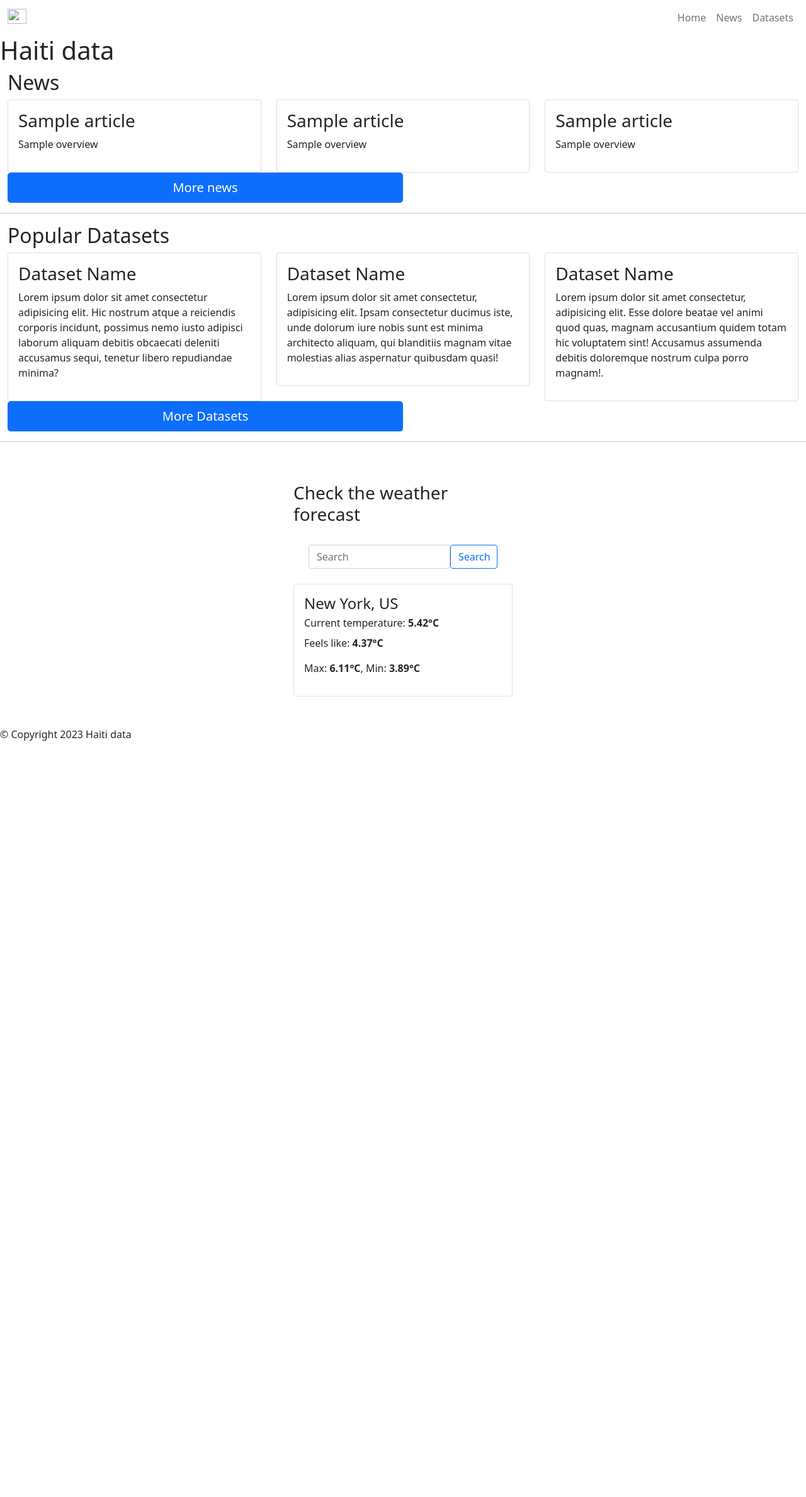
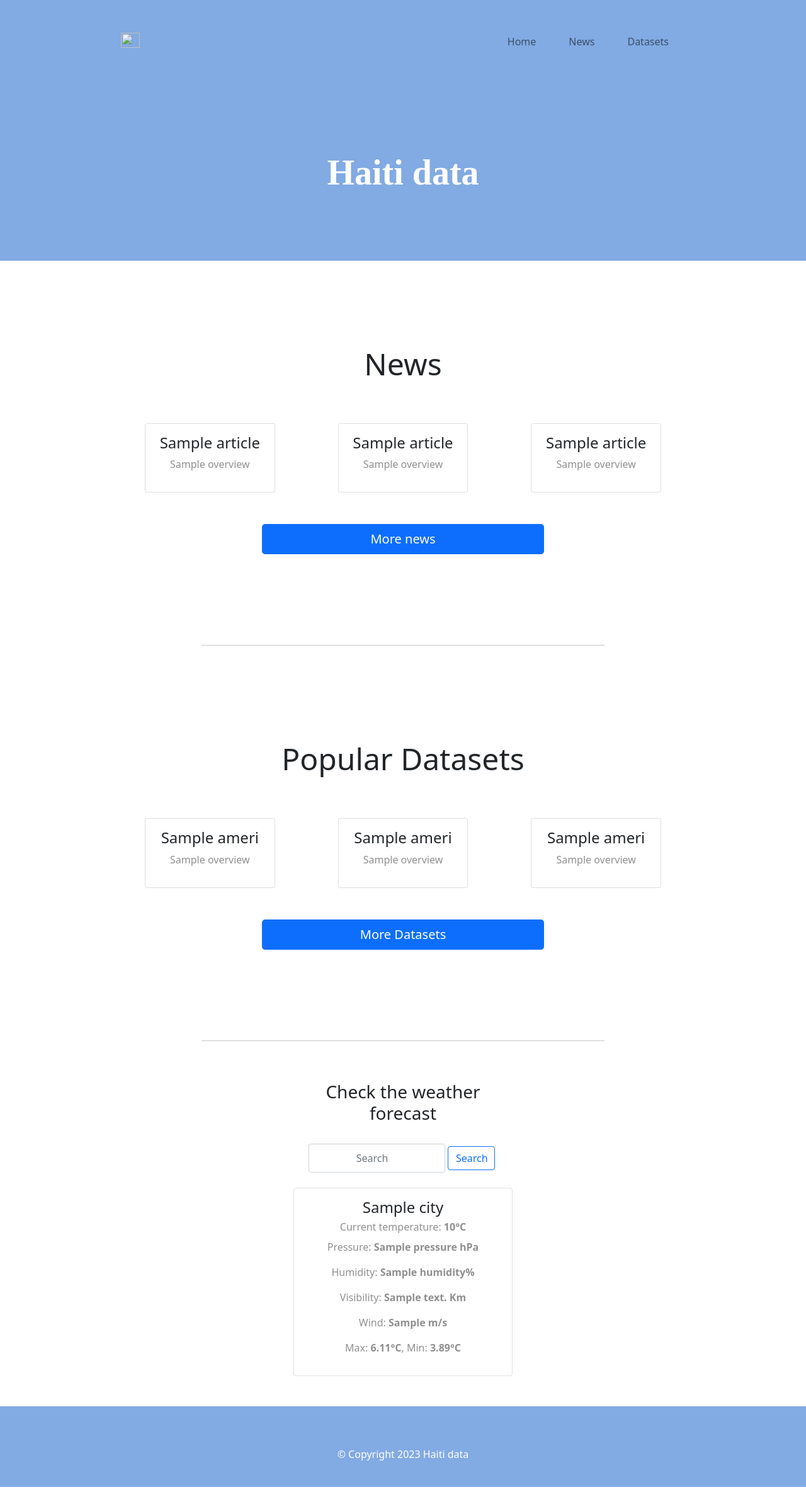
Before and after one commit to cyll99/HD-Haiti-Data-, a Flask app: template templates/home.html in a window 1280 px wide. Shown: that part at 63% size. Before the commit the page ends 1194 px from the top of that part, so only its background shows below. Run offline with Flask 2, Linux system fonts and the light colour scheme; the template is opened without the code that fills it: most values are stand-ins (such as "Sample title", 1, 10 or a date in 2020); the page is wider than the window, and the part outside it is not shown.

Commit message:
home design

```diff
--- a/main.py
+++ b/main.py
@@ -1,15 +1,15 @@
 from flask import Flask, render_template, request
-from amerigeoos import Amerigeoos
 from change_weather import Exchange_rate, Weather
 from news import *
-from ocha import Ocha
+from dataset import Ocha, Amerigeoos
 
 #links for each website
 ocha_link = "https://data.humdata.org/dataset?q=haiti"
 amerigeoos_link = "https://data.amerigeoss.org/gl/group/amerigeoss?q=haiti"
 
 
-
+ocha = Ocha(ocha_link)
+amerigeoos = Amerigeoos(amerigeoos_link)
 
 
 app = Flask(__name__)
@@ -19,12 +19,7 @@ def result():
     """
     returns a list of datasets about Haiti
     """
-    ocha = Ocha(ocha_link)
-    amerigeoos = Amerigeoos(amerigeoos_link)
 
-    #Gathering data
-    ocha_data = zip(ocha.titles, ocha.descriptions, ocha.details)
-    amerigeoos_data = zip(amerigeoos.titles, amerigeoos.descriptions, amerigeoos.details)
 
 
     if request.method == "POST":
@@ -34,12 +29,9 @@ def result():
         ocha = Ocha(ocha_link + f"+{input_key}")
         amerigeoos = Amerigeoos(amerigeoos_link + f"+{input_key}")
 
-        ocha_data = zip(ocha.titles, ocha.descriptions, ocha.details)
-        amerigeoos_data = zip(amerigeoos.titles, amerigeoos.descriptions, amerigeoos.details)
+        return render_template("index.html", ocha = ocha.datasets, amerigeoos = amerigeoos.datasets)
+    return render_template("index.html", ocha = ocha.datasets, amerigeoos = amerigeoos.datasets)
 
-
-        return render_template("index.html", ocha = ocha_data, amerigeoos = amerigeoos_data)
-    return render_template("index.html", ocha = ocha_data, amerigeoos = amerigeoos_data)
 
 @app.route('/news',  methods =["GET", "POST"])
 def news():
@@ -73,12 +65,13 @@ def home():
     """
     Returns the rate exchange, some articles and datasets for the home page
     """
+
     exchange_rate = Exchange_rate()
     front_news = HaitiLibre()
     weather = Weather()
 
 
-    return render_template("home.html",  rate = exchange_rate, articles = front_news.articles, weather = weather)
+    return render_template("home.html", ameri = amerigeoos.datasets, rate = exchange_rate, articles = front_news.articles, weather = weather)
 
 if __name__ == '__main__':
     app.run(debug = True)
--- a/templates/home.html
+++ b/templates/home.html
@@ -9,7 +9,7 @@
   <!-- Bootstrap icon -->
   <link rel="stylesheet" href="https://cdn.jsdelivr.net/npm/bootstrap-icons@1.10.3/font/bootstrap-icons.css">
    <!-- My Stylesheet  -->
-  <link rel="stylesheet" href="styles/styles.css">
+  <link rel="stylesheet" href="/templates/styles/styles.css">
   <title>Haiti data</title>
 </head>
 <body>
@@ -122,8 +122,8 @@
           <div class="cardCol col-lg-4 col-md-6">
             <div class="card">
               <div class="card-body">
-                <h3 class="card-heading">Dataset Name</h3>
-                <p>Lorem ipsum dolor sit amet consectetur adipisicing elit. Hic nostrum atque a reiciendis corporis incidunt, possimus nemo iusto adipisci laborum aliquam debitis obcaecati deleniti accusamus sequi, tenetur libero repudiandae minima?</p>
+                <h3 class="card-heading">{{ ameri[0].title }}</h3>
+                <p>{{ ameri[0].overview }}</p>
               </div>
             </div>
           </div>
@@ -132,8 +132,8 @@
           <div class="cardCol col-lg-4 col-md-6">
             <div class="card">
               <div class="card-body">
-                <h3 class="card-heading">Dataset Name</h3>
-                <p>Lorem ipsum dolor sit amet consectetur, adipisicing elit. Ipsam consectetur ducimus iste, unde dolorum iure nobis sunt est minima architecto aliquam, qui blanditiis magnam vitae molestias alias aspernatur quibusdam quasi!</p>
+                <h3 class="card-heading">{{ ameri[1].title }}</h3>
+                <p>{{ ameri[1].overview }}</p>
 
               </div>
             </div>
@@ -145,13 +145,13 @@
 
 
               <div class="card-body">
-                <h3 class="card-heading">Dataset Name</h3>
-                <p>Lorem ipsum dolor sit amet consectetur, adipisicing elit. Esse dolore beatae vel animi quod quas, magnam accusantium quidem totam hic voluptatem sint! Accusamus assumenda debitis doloremque nostrum culpa porro magnam!.</p>
+                <h3 class="card-heading">{{ ameri[2].title }}</h3>
+                <p>{{ ameri[2].overview }}</p>
               </div>
             </div>
           </div>
 
-          <form><button class="w-50 btn btn-primary btn-lg btn-redirect" formaction="datasets.html">More Datasets</button></form>
+          <form><button class="w-50 btn btn-primary btn-lg btn-redirect" formaction="{{ url_for("result")}}">More Datasets</button></form>
 
         </div>
       </section>
@@ -183,9 +183,12 @@
               <div class="card shadow-0 border">
                 <div class="card-body ">
 
-                  <h4 class="mb-1 sfw-normal">New York, US</h4>
-                  <p class="mb-2">Current temperature: <strong>5.42°C</strong></p>
-                  <p>Feels like: <strong>4.37°C</strong></p>
+                  <h4 class="mb-1 sfw-normal">{{ weather.city }}</h4>
+                  <p class="mb-2">Current temperature: <strong>{{ weather.temp_C }}°C</strong></p>
+                  <p>Pressure: <strong>{{ weather.pressure }} hPa</strong></p>
+                  <p>Humidity: <strong>{{ weather.humidity }}%</strong></p>
+                  <p>Visibility: <strong>{{ weather.visibility }} Km</strong></p>
+                  <p>Wind: <strong>{{ weather.wind_speed }} m/s</strong></p>
                   <p>Max: <strong>6.11°C</strong>, Min: <strong>3.89°C</strong></p>
 
                 </div>
--- /dev/null
+++ b/templates/styles/styles.css
@@ -0,0 +1,95 @@
+* {
+  text-align: center;
+}
+
+p {
+  color: #8f8f8f;
+}
+
+.container-fluid {
+  padding: 10% 15%;
+}
+
+#title .container-fluid {
+  padding: 3% 15% 7%;
+  text-align: center;
+}
+.big-heading {
+  font-family: "Montserrat";
+  font-size: 3.5rem;
+  font-weight: 900;
+  line-height: 1.5;
+  padding-bottom: 7%;
+}
+.section-heading {
+  font-size: 3rem;
+  line-height: 1.5;
+}
+.card-heading {
+  font-size: 1.5rem;
+}
+
+/* Navbar */
+.nav-item {
+  padding: 0 18px;
+}
+.navbar {
+  padding-bottom: 3.5rem;
+}
+
+.nav-link {
+  font-size: 1rem;
+}
+
+.menuItem {
+  color: #fff;
+}
+
+/* Card section */
+.cardCol {
+  padding: 50px;
+}
+
+.btn-redirect {
+  margin: auto;
+}
+
+.colored-section {
+  background: #82aae3;
+  color: #fff;
+}
+
+.separator  {
+  width: 50%;
+  margin: auto;
+  border-style: none;
+  border-color: grey;
+  border-width: 5px;
+}
+#search{
+  margin: 4px;
+}
+/* This section styled the news an datasets pages */
+.feed-container {
+  margin: 10%;
+}
+.list-group {
+  padding: 5%;
+}
+
+/* responsive breakpoint */
+@media (max-width: 920px) {
+  #title {
+    text-align: center;
+  }
+  .nav-item {
+    text-align: right;
+    line-height: normal;
+    padding: 0;
+  }
+}
+
+#copyright {
+  height: 30px;
+  padding: 5%;
+}
```
Also changed, not shown: dataset.py (+86 -0 lines).
